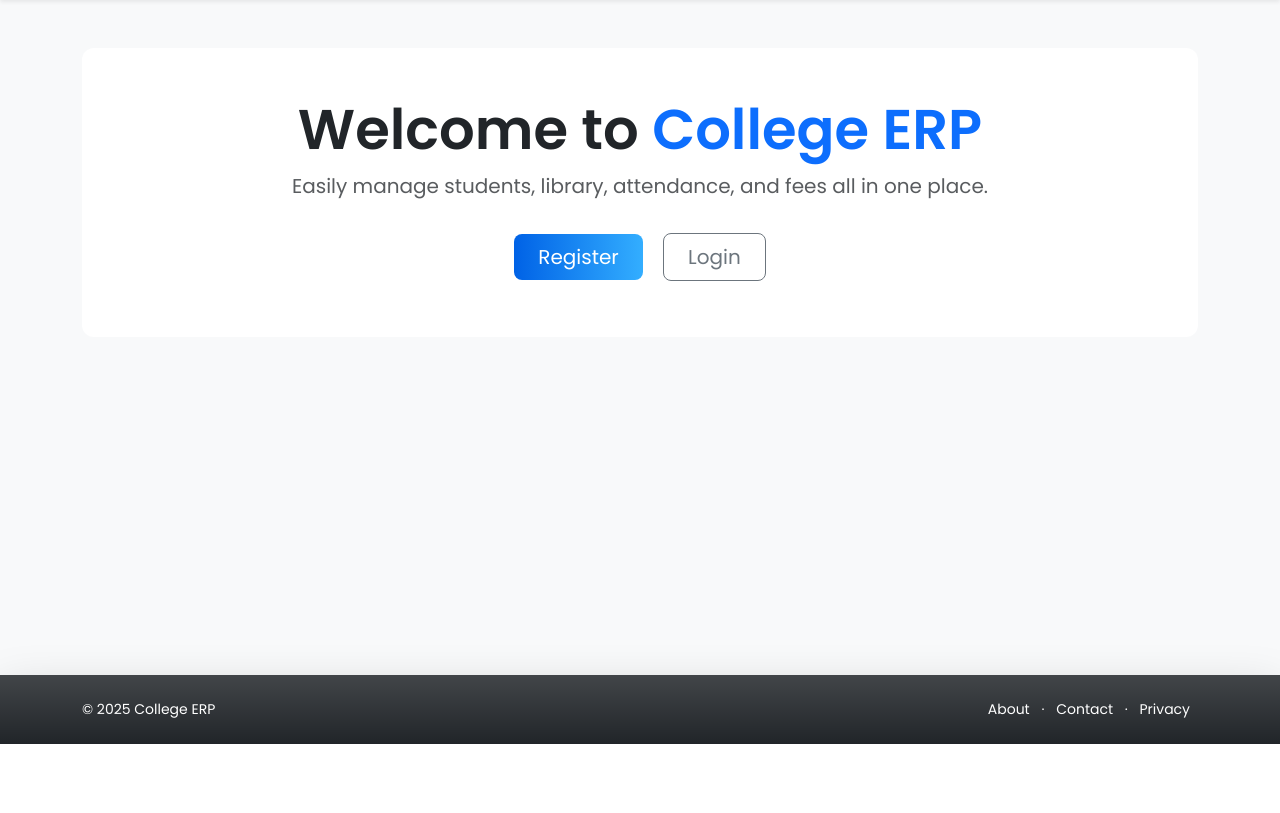
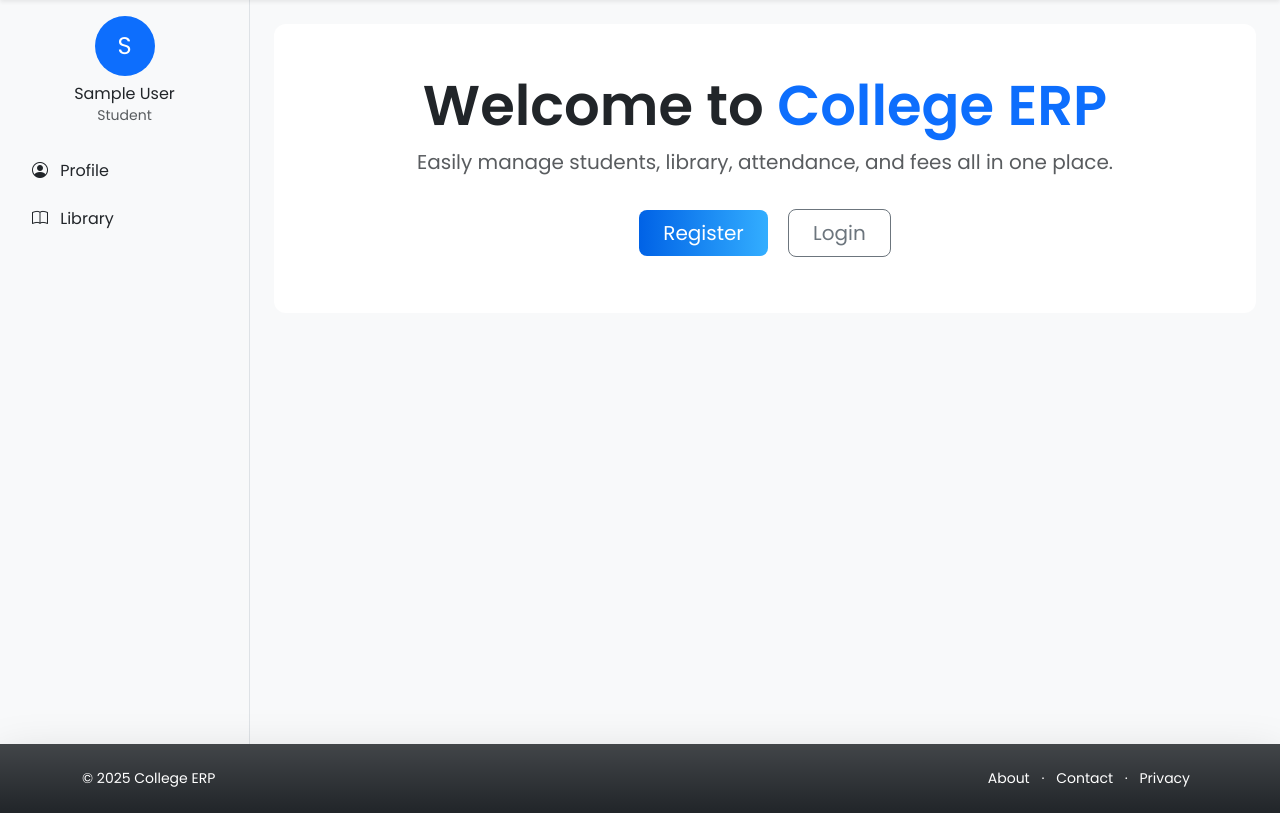
Before and after one commit to Ritesh-Dhekane/college_erp_project, a Django app: page / in a window 1280 px wide. Shown: the part 56-869 px from the top of the page. Before the commit the page ends 800 px from the top, so only its background shows below. Run offline with Django 5.2, Linux system fonts and the light colour scheme; the visitor is signed in with stand-in values (Sample User, id 1).

Commit message:
Add sidebar for menus

```diff
--- a/Steps.txt
+++ b/Steps.txt
@@ -12,4 +12,5 @@ Prject creation
 django-admin startproject college_erp
 
 Run project
+cd college_erp
 python manage.py runserver
--- a/college_erp/core/templates/base.html
+++ b/college_erp/core/templates/base.html
@@ -16,6 +16,9 @@
       href="https://fonts.googleapis.com/css2?family=Poppins:wght@400;600&display=swap"
       rel="stylesheet"
     />
+
+    <link rel="stylesheet" href="https://cdn.jsdelivr.net/npm/bootstrap-icons@1.10.5/font/bootstrap-icons.css">
+
     <!-- Custom CSS -->
     <link rel="stylesheet" href="{% static 'css/style.css' %}" />
 
@@ -104,10 +107,13 @@
       </div>
     </nav>
 
-    <!-- Main Content -->
-    <main class="flex-grow-1">
-      <div class="container my-5">{% block content %}{% endblock %}</div>
-    </main>
+
+
+    <div class="d-flex" style="min-height: calc(100vh - 56px)">
+      <!-- 56px = navbar -->
+      {% include 'sidebar.html' %}
+      <main class="flex-grow-1 p-4">{% block content %}{% endblock %}</main>
+    </div>
 
     <!-- Footer -->
     <footer class="bg-dark bg-gradient text-white py-4 mt-auto shadow-lg">
--- /dev/null
+++ b/college_erp/core/templates/sidebar.html
@@ -0,0 +1,87 @@
+{% comment %}
+Dynamic sidebar for logged-in users.
+- Full height
+- Collapsible on small screens via hamburger
+- Role-based menu
+- Safe: does not crash if URLs are not yet implemented
+{% endcomment %}
+
+{% if request.user.is_authenticated %}
+<nav class="d-flex flex-column flex-shrink-0 bg-light vh-100 p-3 border-end" style="width: 250px;">
+
+  <!-- Hamburger for small screens -->
+  <button class="btn btn-primary d-md-none mb-3" type="button" data-bs-toggle="collapse" data-bs-target="#sidebarMenu">
+    <i class="bi bi-list"></i>
+  </button>
+
+  <div class="collapse d-md-block" id="sidebarMenu">
+
+    <!-- Profile circle -->
+    <div class="mb-4 text-center">
+      <div class="rounded-circle bg-primary text-white d-flex justify-content-center align-items-center mx-auto" style="width:60px; height:60px; font-size:1.5rem;">
+        {{ request.user.first_name|first|upper }}
+      </div>
+      <h6 class="mt-2 mb-0">{{ request.user.first_name }} {{ request.user.last_name }}</h6>
+      <small class="text-muted">{{ request.user.role|capfirst }}</small>
+    </div>
+
+    <!-- Menu -->
+    <ul class="nav nav-pills flex-column mb-auto">
+      <!-- Common -->
+      <li class="nav-item mb-2">
+        <a href="{% url 'profile' %}" class="nav-link text-dark">
+          <i class="bi bi-person-circle me-2"></i> Profile
+        </a>
+      </li>
+
+      <!-- Role-specific -->
+      {% if request.user.role == 'student' %}
+      <li class="nav-item mb-2">
+        <a class="nav-link text-dark" data-bs-toggle="collapse" href="#libraryMenuStudent" role="button" aria-expanded="false" aria-controls="libraryMenuStudent">
+          <i class="bi bi-book me-2"></i> Library
+        </a>
+        <div class="collapse" id="libraryMenuStudent">
+          <ul class="nav flex-column ms-3">
+            <li class="nav-item">
+              <a href="#" class="nav-link text-dark">Issued Books</a>
+            </li>
+          </ul>
+        </div>
+      </li>
+      {% elif request.user.role == 'librarian' %}
+      <li class="nav-item mb-2">
+        <a class="nav-link text-dark" data-bs-toggle="collapse" href="#libraryMenuLibrarian" role="button" aria-expanded="false" aria-controls="libraryMenuLibrarian">
+          <i class="bi bi-book me-2"></i> Library
+        </a>
+        <div class="collapse" id="libraryMenuLibrarian">
+          <ul class="nav flex-column ms-3">
+            <li class="nav-item">
+              <a href="#" class="nav-link text-dark">Book Issue History</a>
+            </li>
+          </ul>
+        </div>
+      </li>
+      {% elif request.user.role == 'teacher' %}
+      <li class="nav-item mb-2">
+        <a href="#" class="nav-link text-dark">
+          <i class="bi bi-journal-text me-2"></i> Teacher Dashboard
+        </a>
+      </li>
+      {% elif request.user.role == 'admin' %}
+      <li class="nav-item mb-2">
+        <a href="#" class="nav-link text-dark">
+          <i class="bi bi-speedometer2 me-2"></i> Admin Dashboard
+        </a>
+      </li>
+      {% elif request.user.role == 'clerk' %}
+      <li class="nav-item mb-2">
+        <a href="#" class="nav-link text-dark">
+          <i class="bi bi-file-earmark-text me-2"></i> Clerk Dashboard
+        </a>
+      </li>
+      {% endif %}
+
+    </ul>
+  </div>
+</nav>
+{% endif %}
--- a/college_erp/core/urls.py
+++ b/college_erp/core/urls.py
@@ -15,4 +15,10 @@ urlpatterns = [
     path('dashboard/admin/', views.admin_dashboard, name='admin_dashboard'),
     path('dashboard/clerk/', views.clerk_dashboard, name='clerk_dashboard'),
     path('dashboard/librarian/', views.librarian_dashboard, name='librarian_dashboard'),
+
+    # Library management URLs
+    path('library/my-books/', views.student_issued_books, name='student_issued_books'),
+    path('library/all-issues/', views.all_book_issue_history, name='all_book_issue_history'),
+
+    path('profile/', views.profile, name='profile'),
 ]
--- a/college_erp/core/views.py
+++ b/college_erp/core/views.py
@@ -72,6 +72,9 @@ def logout_view(request):
     auth_logout(request)
     return redirect('home')
 
+@login_required
+def profile(request):
+    return render(request, 'profile.html', {'year': datetime.now().year})
 
 @login_required
 def student_dashboard(request):
@@ -92,3 +95,12 @@ def clerk_dashboard(request):
 @login_required
 def librarian_dashboard(request):
     return render(request, 'dashboard/librarian.html', {'user': request.user})
+
+
+def student_issued_books(request):
+    books = BookIssue.objects.filter(student=request.user)
+    return render(request, 'student_issued_books.html', {'books': books})
+
+def all_book_issue_history(request):
+    issues = BookIssue.objects.all()
+    return render(request, 'all_book_issue_history.html', {'issues': issues})
```
Also changed, not shown: college_erp/core/templates/profile.html (added, +11 -0 lines).
